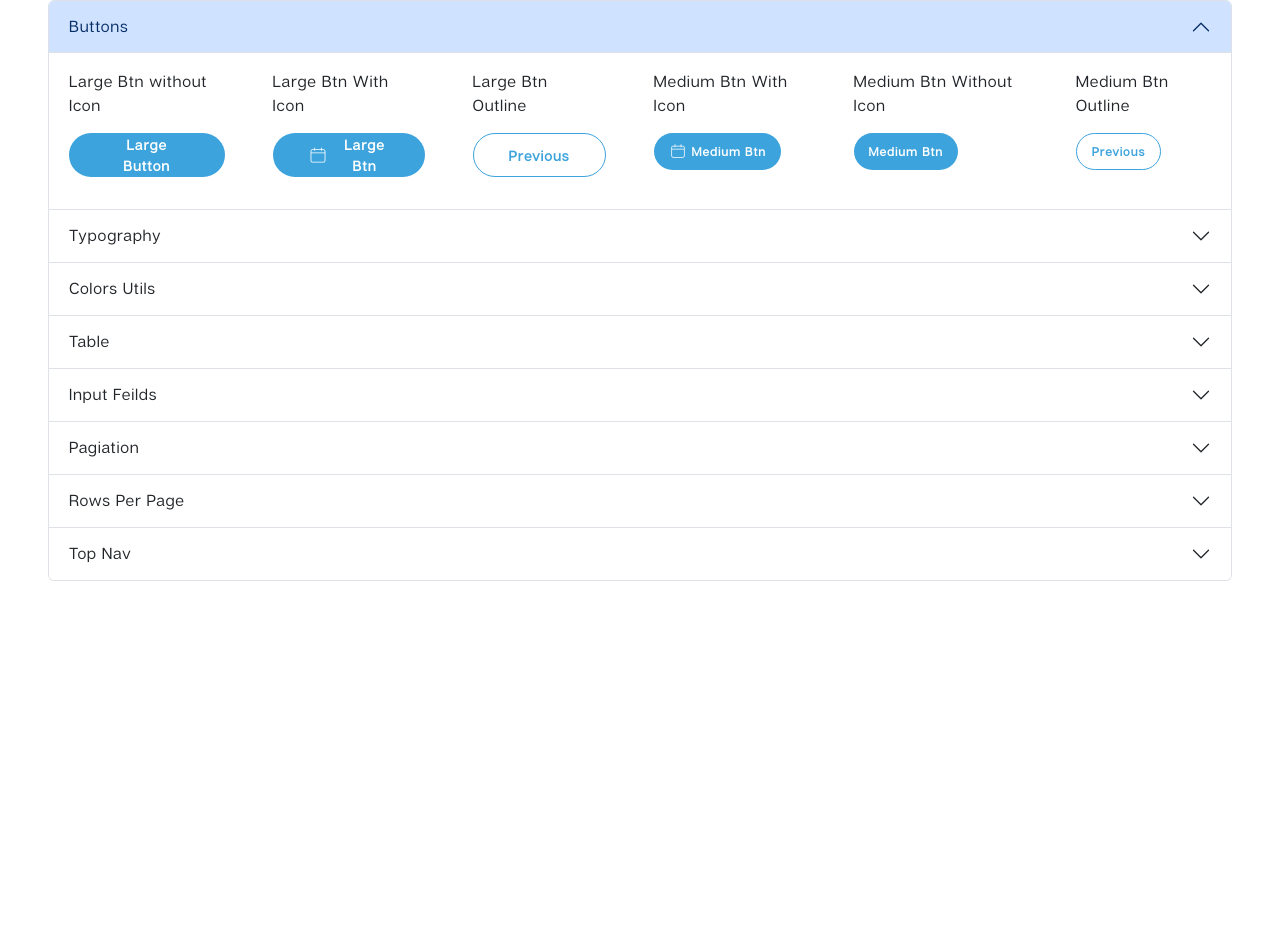
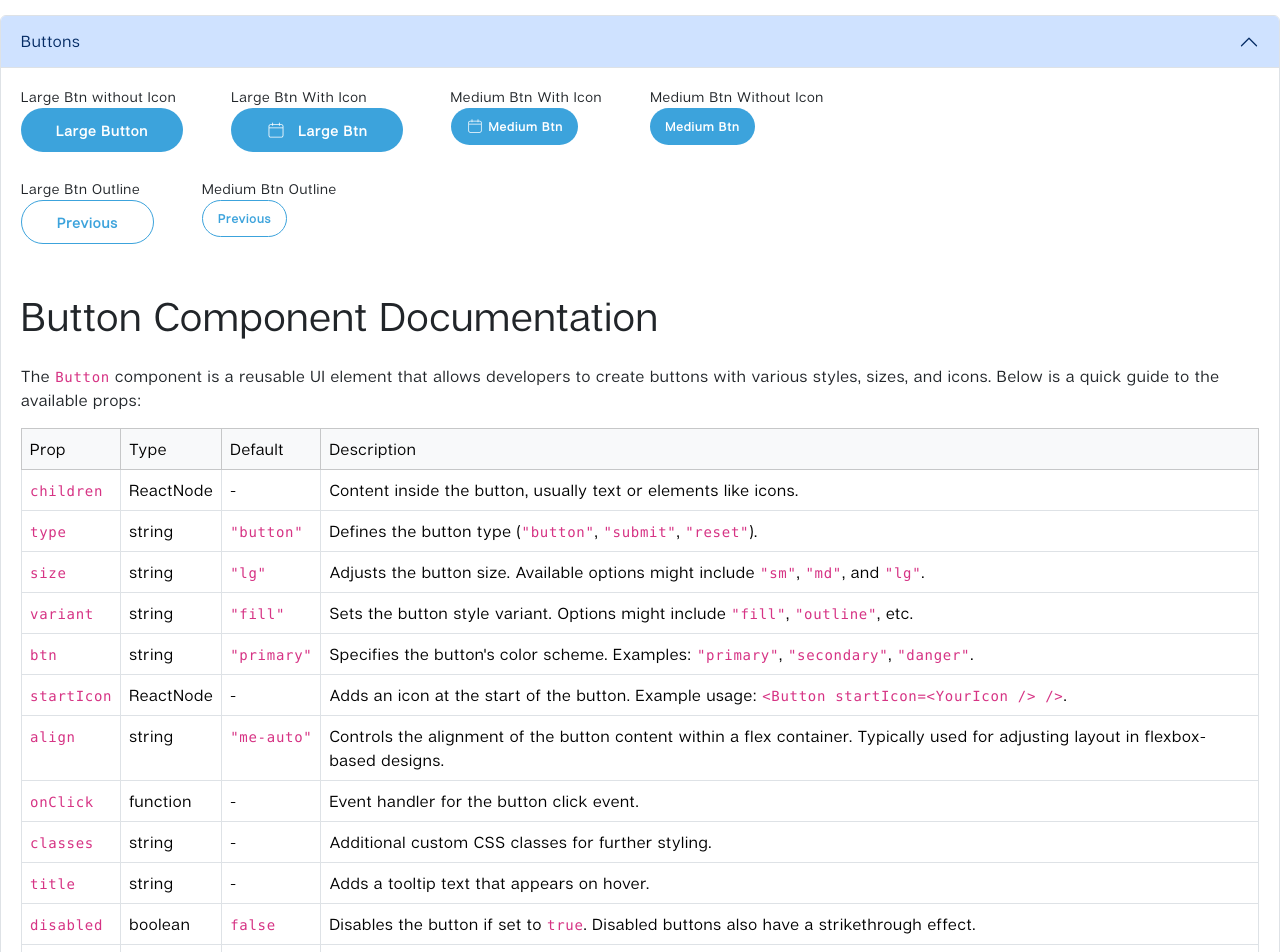
Before and after one commit to zainop01/Kiosk-rebuild, a React (Vite) app: page /widgets in a window 1280 px wide. Shown: the part 129-1081 px from the top of the page. Before the commit the page ends 800 px from the top, so only its background shows below. Built offline with nearby package versions, Linux system fonts and the light colour scheme.

Commit message:
Updated Code

```diff
--- a/src/components/sharedcomponents/Button.jsx
+++ b/src/components/sharedcomponents/Button.jsx
@@ -2,15 +2,15 @@ import React from "react";
 
 export default function Button({
   children,
-  type = 'button',
+  type = "button",
   size = "lg",
   variant = "fill",
   btn = "primary",
   startIcon,
   align = "me-auto",
   onClick,
-  classes,
-  title,
+  classes = "",
+  title = "",
   disabled = false,
   styles,
 }) {
@@ -18,9 +18,7 @@ export default function Button({
     <>
       <button
         type={type}
-        className={`button btn_${size} btn_${variant} btn_${btn} d-flex align-items-center ${align} ${classes} ${
-          disabled && "text-decoration-line-through"
-        }`}
+        className={`button btn_${size} btn_${variant} btn_${btn} d-flex align-items-center ${align} ${classes}`}
         onClick={onClick}
         title={title}
         disabled={disabled}
--- a/src/components/sharedcomponents/ToggleSwitch.jsx
+++ b/src/components/sharedcomponents/ToggleSwitch.jsx
@@ -12,7 +12,6 @@ export default function ToggleSwitch({ checked = false, onChange, label }) {
 
   return (
     <div className="toggle-switch">
-      {/* {label && <span className="toggle-label">{label}</span>} */}
       <label className="switch">
         <input type="checkbox" checked={isChecked} onChange={handleToggle} />
         <span className="slider round"></span>
--- a/src/styles/scss/components/_topnav.scss
+++ b/src/styles/scss/components/_topnav.scss
@@ -9,6 +9,8 @@
   background-color: #fff;
   filter: drop-shadow(14px 17px 40px rgba(0, 0, 0, 0.10));
   position: fixed;
+  left: 0;
+  top: 0;
   width: 100%;
   .brand {
     display: flex;
--- a/src/widgets/index.jsx
+++ b/src/widgets/index.jsx
@@ -47,50 +47,219 @@ const Widgets = () => {
   };
   return (
     <>
-      <div className="p-5">
-        <h1 className="text-center fw-bold primary">Components</h1>
-        <hr />
+      <div className="mb-5">
+        <h1 className="text-center fw-bold primary my-5">Kiosk Components</h1>
         <Accordion defaultActiveKey="0">
           <Accordion.Item eventKey="0">
             <Accordion.Header>Buttons</Accordion.Header>
             <Accordion.Body>
-              <div className="d-flex gap-5">
+              <div className="d-flex gap-5 mb-4">
                 <div>
-                  <p>Large Btn without Icon</p>
-                  <Button type="button" classes="my-3">
-                    Large Button
-                  </Button>
+                  <small>Large Btn without Icon</small>
+                  <Button type="button">Large Button</Button>
                 </div>
                 <div>
-                  <p>Large Btn With Icon</p>
+                  <small>Large Btn With Icon</small>
                   <Button type="button" startIcon={<CiCalendar />}>
                     Large btn
                   </Button>
                 </div>
+
                 <div>
-                  <p>Large Btn Outline</p>
+                  <small>Medium Btn With Icon</small>
+                  <Button type="button" size="md" startIcon={<CiCalendar />}>
+                    Medium btn
+                  </Button>
+                </div>
+                <div>
+                  <small>Medium Btn Without Icon</small>
+                  <Button type="button" size="md">
+                    Medium btn
+                  </Button>
+                </div>
+              </div>
+              <div className="d-flex gap-5">
+                <div>
+                  <small>Large Btn Outline</small>
                   <Button type="button" variant="outline">
                     Previous
                   </Button>
                 </div>
                 <div>
-                  <p>Medium Btn With Icon</p>
-                  <Button type="button" size="md" startIcon={<CiCalendar />}>
-                    Medium btn
-                  </Button>
-                </div>
-                <div>
-                  <p>Medium Btn Without Icon</p>
-                  <Button type="button" size="md">
-                    Medium btn
-                  </Button>
-                </div>
-                <div>
-                  <p>Medium Btn Outline</p>
+                  <small>Medium Btn Outline</small>
                   <Button type="button" variant="outline" size="md">
                     Previous
                   </Button>
                 </div>
+              </div>
+              <div class="my-5">
+                <h1 class="mb-4">Button Component Documentation</h1>
+
+                <p>
+                  The <code>Button</code> component is a reusable UI element
+                  that allows developers to create buttons with various styles,
+                  sizes, and icons. Below is a quick guide to the available
+                  props:
+                </p>
+
+                <table class="table table-bordered">
+                  <thead class="table-light">
+                    <tr>
+                      <th>Prop</th>
+                      <th>Type</th>
+                      <th>Default</th>
+                      <th>Description</th>
+                    </tr>
+                  </thead>
+                  <tbody>
+                    <tr>
+                      <td>
+                        <code>children</code>
+                      </td>
+                      <td>ReactNode</td>
+                      <td>-</td>
+                      <td>
+                        Content inside the button, usually text or elements like
+                        icons.
+                      </td>
+                    </tr>
+                    <tr>
+                      <td>
+                        <code>type</code>
+                      </td>
+                      <td>string</td>
+                      <td>
+                        <code>"button"</code>
+                      </td>
+                      <td>
+                        Defines the button type (<code>"button"</code>,{" "}
+                        <code>"submit"</code>, <code>"reset"</code>).
+                      </td>
+                    </tr>
+                    <tr>
+                      <td>
+                        <code>size</code>
+                      </td>
+                      <td>string</td>
+                      <td>
+                        <code>"lg"</code>
+                      </td>
+                      <td>
+                        Adjusts the button size. Available options might include{" "}
+                        <code>"sm"</code>, <code>"md"</code>, and{" "}
+                        <code>"lg"</code>.
+                      </td>
+                    </tr>
+                    <tr>
+                      <td>
+                        <code>variant</code>
+                      </td>
+                      <td>string</td>
+                      <td>
+                        <code>"fill"</code>
+                      </td>
+                      <td>
+                        Sets the button style variant. Options might include{" "}
+                        <code>"fill"</code>, <code>"outline"</code>, etc.
+                      </td>
+                    </tr>
+                    <tr>
+                      <td>
+                        <code>btn</code>
+                      </td>
+                      <td>string</td>
+                      <td>
+                        <code>"primary"</code>
+                      </td>
+                      <td>
+                        Specifies the button's color scheme. Examples:{" "}
+                        <code>"primary"</code>, <code>"secondary"</code>,{" "}
+                        <code>"danger"</code>.
+                      </td>
+                    </tr>
+                    <tr>
+                      <td>
+                        <code>startIcon</code>
+                      </td>
+                      <td>ReactNode</td>
+                      <td>-</td>
+                      <td>
+                        Adds an icon at the start of the button. Example usage:{" "}
+                        <code>
+                          &lt;Button startIcon=&lt;YourIcon /&gt; /&gt;
+                        </code>
+                        .
+                      </td>
+                    </tr>
+                    <tr>
+                      <td>
+                        <code>align</code>
+                      </td>
+                      <td>string</td>
+                      <td>
+                        <code>"me-auto"</code>
+                      </td>
+                      <td>
+                        Controls the alignment of the button content within a
+                        flex container. Typically used for adjusting layout in
+                        flexbox-based designs.
+                      </td>
+                    </tr>
+                    <tr>
+                      <td>
+                        <code>onClick</code>
+                      </td>
+                      <td>function</td>
+                      <td>-</td>
+                      <td>Event handler for the button click event.</td>
+                    </tr>
+                    <tr>
+                      <td>
+                        <code>classes</code>
+                      </td>
+                      <td>string</td>
+                      <td>-</td>
+                      <td>
+                        Additional custom CSS classes for further styling.
+                      </td>
+                    </tr>
+                    <tr>
+                      <td>
+                        <code>title</code>
+                      </td>
+                      <td>string</td>
+                      <td>-</td>
+                      <td>Adds a tooltip text that appears on hover.</td>
+                    </tr>
+                    <tr>
+                      <td>
+                        <code>disabled</code>
+                      </td>
+                      <td>boolean</td>
+                      <td>
+                        <code>false</code>
+                      </td>
+                      <td>
+                        Disables the button if set to <code>true</code>.
+                        Disabled buttons also have a strikethrough effect.
+                      </td>
+                    </tr>
+                    <tr>
+                      <td>
+                        <code>styles</code>
+                      </td>
+                      <td>object</td>
+                      <td>-</td>
+                      <td>Inline styles to apply directly to the button.</td>
+                    </tr>
+                  </tbody>
+                </table>
+
+                <p class="mt-4">
+                  This documentation should help developers quickly understand
+                  how to use and customize the <code>Button</code> component in
+                  their projects.
+                </p>
               </div>
             </Accordion.Body>
           </Accordion.Item>
@@ -100,7 +269,7 @@ const Widgets = () => {
               <div>
                 <Typography
                   fw="bold"
-                  variant="typography-xl"
+                  variant="heading-xl"
                   color="txt-primary"
                 >
                   Heading One - 40PX
@@ -109,7 +278,7 @@ const Widgets = () => {
               <div>
                 <Typography
                   fw="bold"
-                  variant="typography-lg"
+                  variant="heading-lg"
                   color="txt-primary"
                 >
                   Heading Two - 34PX
@@ -119,7 +288,7 @@ const Widgets = () => {
                 <Typography
                   fw="semibold"
                   color="txt_primary"
-                  variant="typography-md"
+                  variant="heading-md"
                 >
                   Heading Three - 26PX
                 </Typography>
@@ -127,7 +296,7 @@ const Widgets = () => {
               <div>
                 <Typography
                   fw="bold"
-                  variant="typography-sm"
+                  variant="heading-sm"
                   color="txt_primary"
                 >
                   Heading Four - 16PX
@@ -136,7 +305,7 @@ const Widgets = () => {
               <div>
                 <Typography
                   fw="bold"
-                  variant="typography-xs"
+                  variant="heading-xs"
                   color="txt_primary"
                 >
                   Heading Five - 14PX
@@ -145,14 +314,14 @@ const Widgets = () => {
               <div>
                 <Typography
                   fw="bold"
-                  variant="typography-xxs"
+                  variant="heading-xxs"
                   color="txt_primary"
                 >
                   Heading Six - 12PX
                 </Typography>
               </div>
               <div>
-                <Typography variant="typography-p1" color="txt_primary">
+                <Typography variant="body-1" color="txt_primary">
                   (Body One 16px) Lorem ipsum dolor sit, amet consectetur
                   adipisicing elit. Modi soluta mollitia nihil itaque possimus,
                   eligendi illo distinctio, excepturi, quo quidem illum nam
@@ -164,7 +333,7 @@ const Widgets = () => {
                 </Typography>
               </div>
               <div>
-                <Typography variant="typography-p2" color="txt_primary">
+                <Typography variant="body-2" color="txt_primary">
                   (Body Two 14px) Lorem ipsum dolor sit, amet consectetur
                   adipisicing elit. Modi soluta mollitia nihil itaque possimus,
                   eligendi illo distinctio, excepturi, quo quidem illum nam
@@ -176,7 +345,7 @@ const Widgets = () => {
                 </Typography>
               </div>
               <div>
-                <Typography variant="typography-p3" color="txt_primary">
+                <Typography variant="body-3" color="txt_primary">
                   (Body Three 12px) Lorem ipsum dolor sit, amet consectetur
                   adipisicing elit. Modi soluta mollitia nihil itaque possimus,
                   eligendi illo distinctio, excepturi, quo quidem illum nam
@@ -232,7 +401,7 @@ const Widgets = () => {
             </Accordion.Body>
           </Accordion.Item>
           <Accordion.Item eventKey="4">
-            <Accordion.Header>Input Feilds</Accordion.Header>
+            <Accordion.Header>Forms</Accordion.Header>
             <Accordion.Body>
               <Formik
                 initialValues={initialValues}
@@ -244,9 +413,18 @@ const Widgets = () => {
                     <div className="row">
                       <div className="col-4">
                         <InputField
-                          label="Normal"
+                          label="Name"
                           name="exampleOne"
                           variant="normal"
+                          formik={formik}
+                        />
+                      </div>
+                      <div className="col-4">
+                        <InputField
+                          label="Password"
+                          name="exampleOne"
+                          variant="normal"
+                          type="password"
                           formik={formik}
                         />
                       </div>
@@ -291,11 +469,9 @@ const Widgets = () => {
             </Accordion.Body>
           </Accordion.Item>
           <Accordion.Item eventKey="7" className="w-100">
-            <Accordion.Header>Top Nav</Accordion.Header>
+            <Accordion.Header>Utilities Classes</Accordion.Header>
             <Accordion.Body>
-              <TopNav
-              // kioskName="Sephona"
-              />
+
             </Accordion.Body>
           </Accordion.Item>
         </Accordion>
```
Also changed, not shown: src/styles/scss/utils/_typography.scss (+10 -49 lines).
